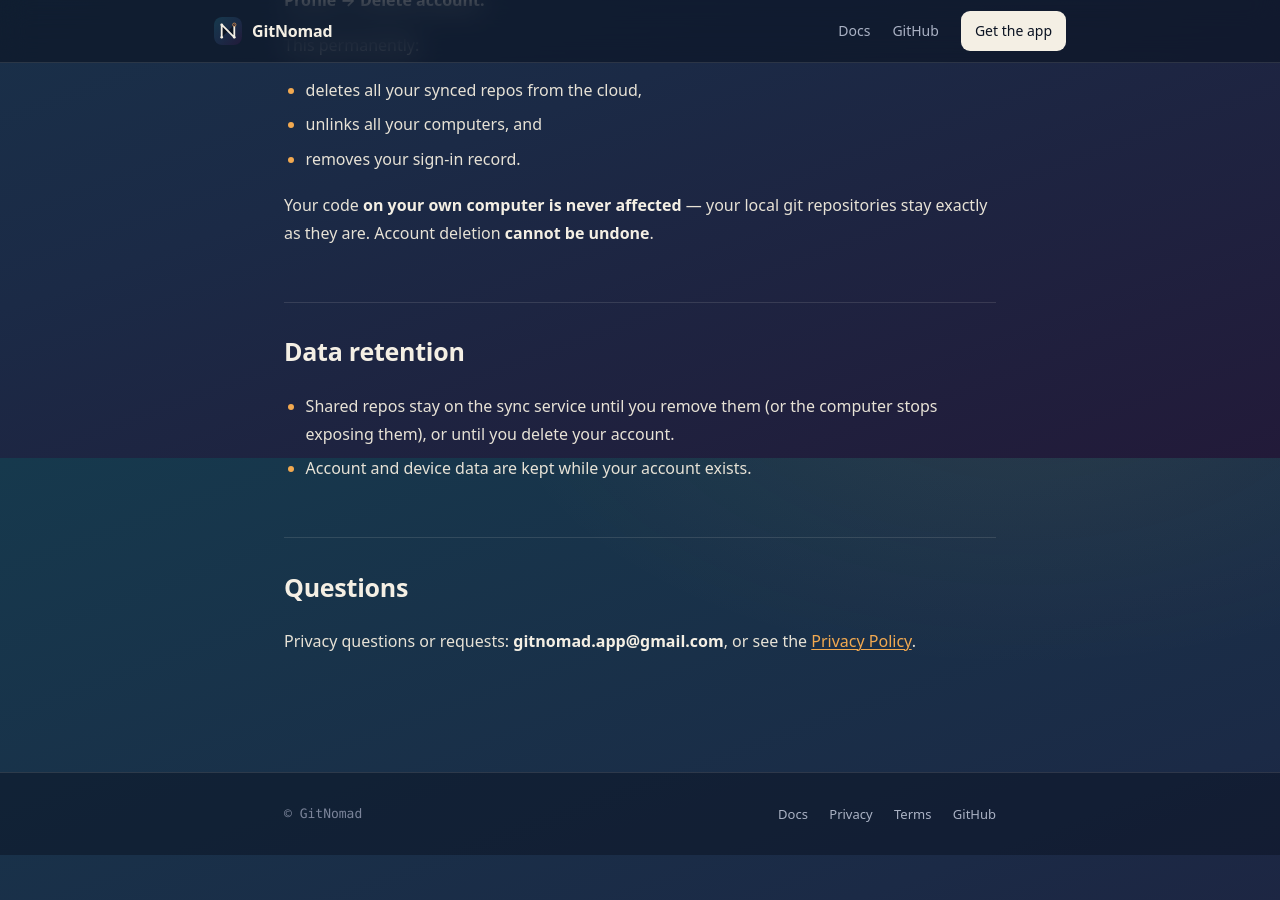
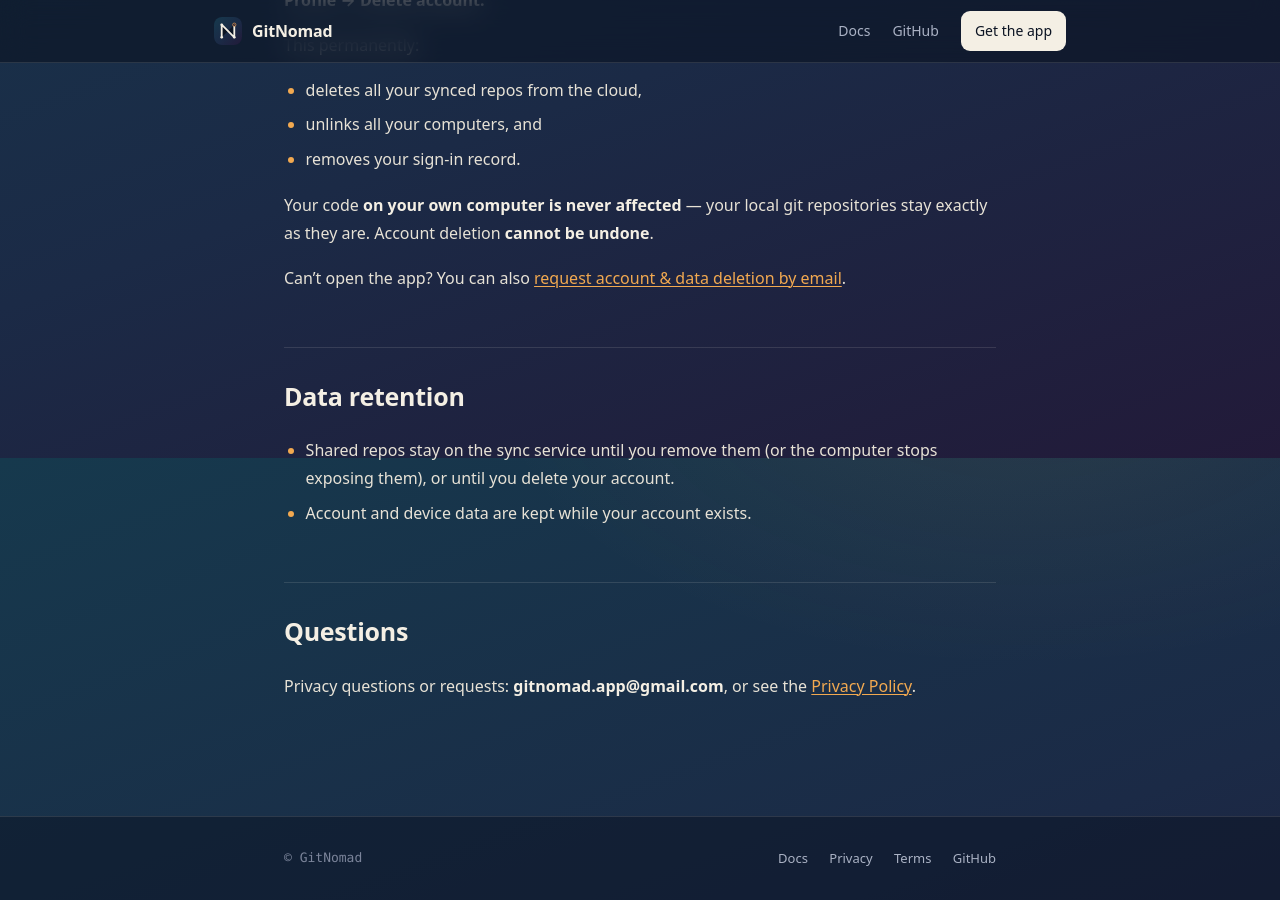
Before and after one commit to DeamosV1415/gitnomad, a Jekyll site: the page built from docs/account-and-data.md, in a window 1280 px wide and 900 px high, scrolled down 1342 px. Built offline with Jekyll 4.4.1, drawn with Linux system fonts in a browser that asks for light colours; before the commit the page ends 2197 px from its top, so only the background shows below that.

Commit message:
docs: link the account-deletion page from Deleting your account
Adds an email-fallback link so users who can't open the app can find the
deletion request path.

Co-Authored-By: Claude Opus 4.8 <noreply@anthropic.com>

```diff
--- a/docs/account-and-data.md
+++ b/docs/account-and-data.md
@@ -51,6 +51,8 @@ This permanently:
 Your code **on your own computer is never affected** — your local git repositories
 stay exactly as they are. Account deletion **cannot be undone**.
 
+Can't open the app? You can also [request account & data deletion by email](../legal/delete-account.md).
+
 ## Data retention
 
 - Shared repos stay on the sync service until you remove them (or the computer
```
